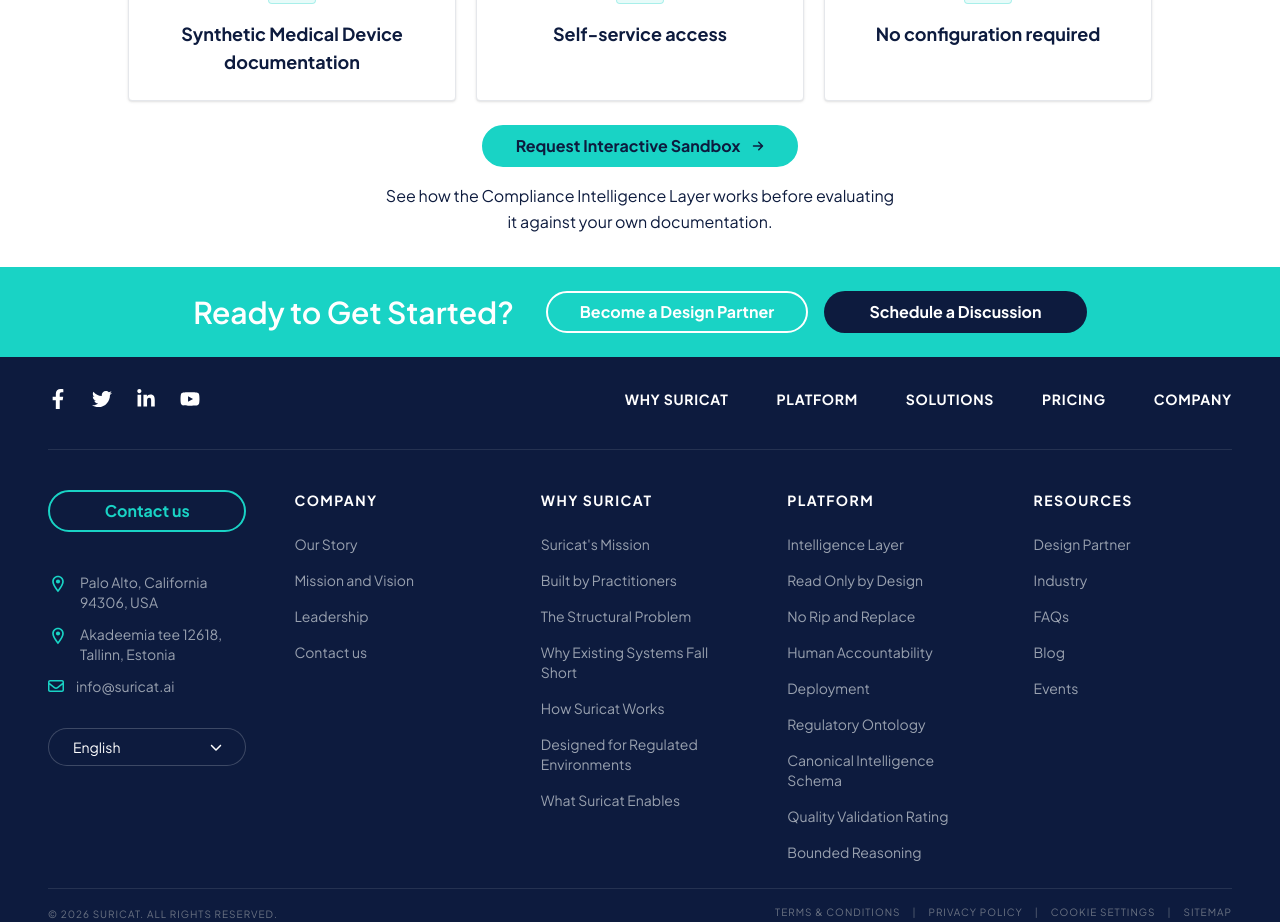
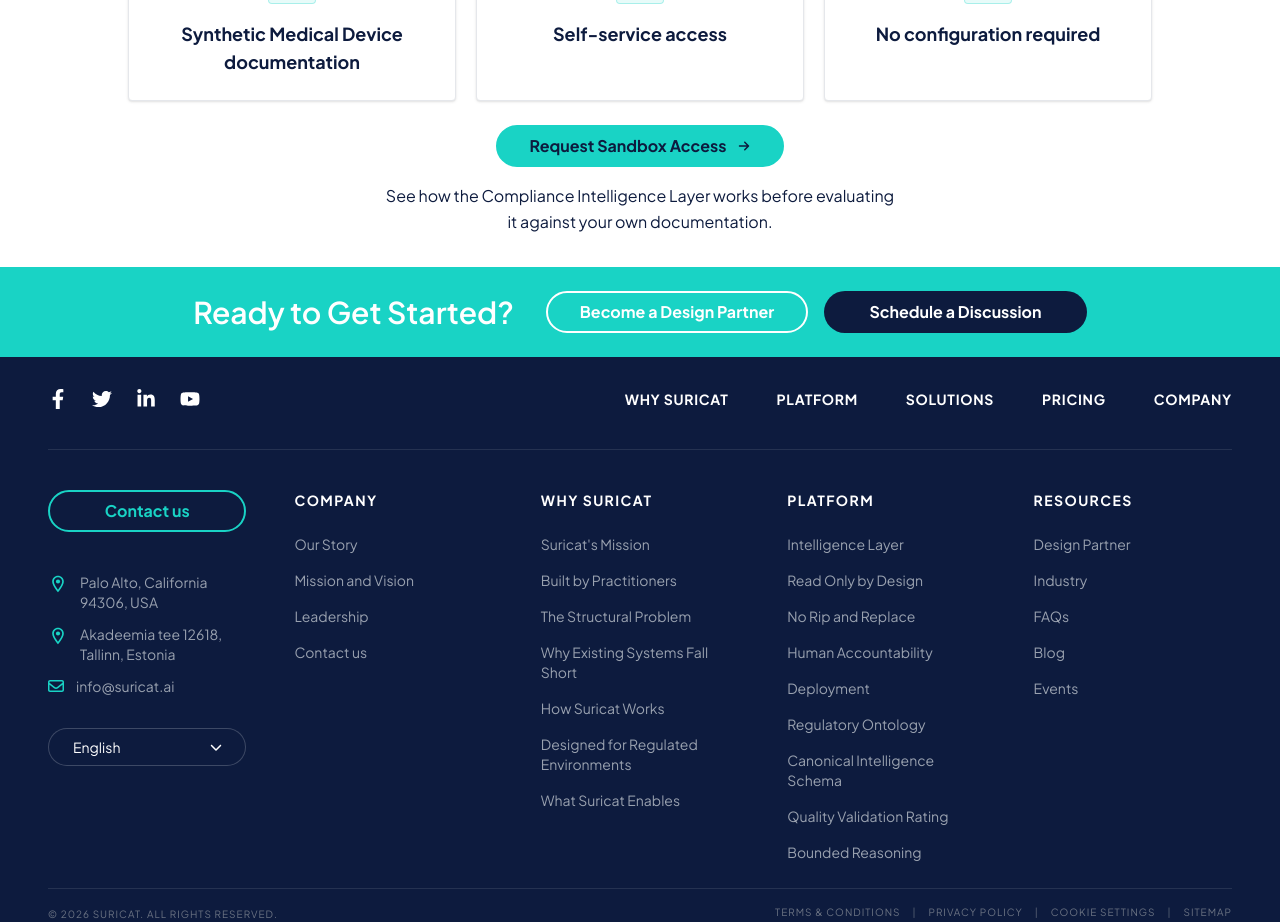
Before and after one commit to hamzabukhari-eforte/suricat-frontend-dev, a Next.js app: page /pricing/interactive-sandbox in a window 1280 px wide. Shown: the part 1360-2282 px from the top of the page. Built offline with nearby package versions, Linux system fonts and the light colour scheme.

Commit message:
update request interactive sandbox text to Request Sandbox Access

```diff
--- a/components/sections/pricing/InteractiveSandboxContent.tsx
+++ b/components/sections/pricing/InteractiveSandboxContent.tsx
@@ -96,7 +96,7 @@
         <div className="max-w-5xl mx-auto">
           <PricingBottomCta
             href="/get-started"
-            label="Request Interactive Sandbox"
+            label="Request Sandbox Access"
             note="See how the Compliance Intelligence Layer works before evaluating it against your own documentation."
           />
         </div>
```
